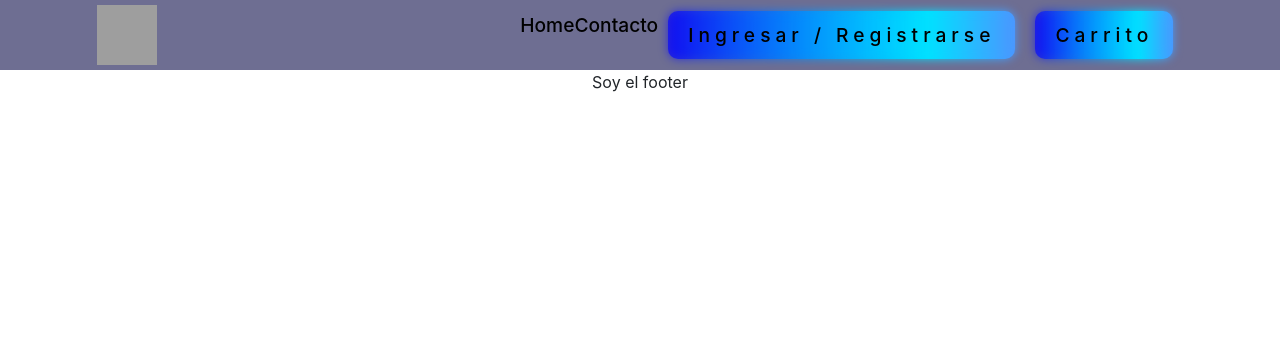
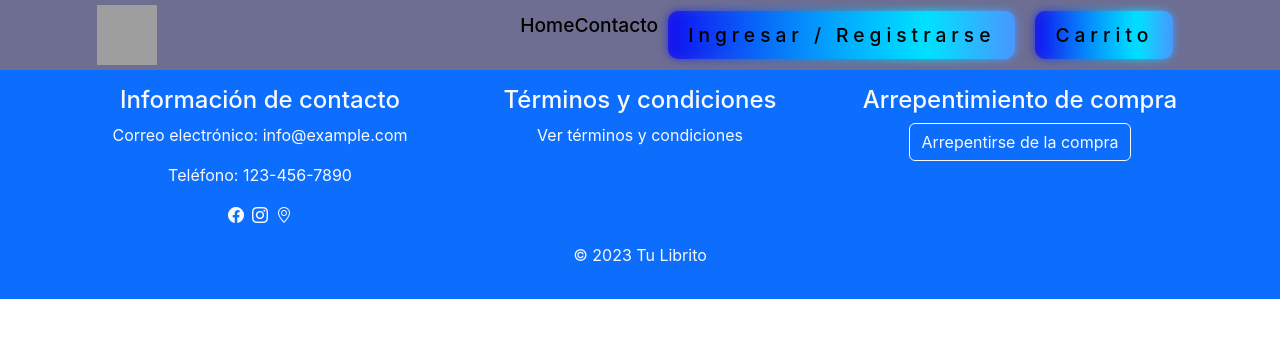
Before and after one commit to MoralesMatiasEzequiel/pf-libreria-FRONT, a React (Create React App) app: page /payment in a window 1280 px wide. Shown: the top 338 px of the page. Built offline with nearby package versions, Linux system fonts and the light colour scheme; grey boxes are pictures that could not be loaded.

Commit message:
Footer Comenzado

```diff
--- a/src/components/common/Footer/Footer.jsx
+++ b/src/components/common/Footer/Footer.jsx
@@ -1,11 +1,67 @@
+import React from "react";
+import { Link } from "react-router-dom";
+
 const Footer = () => {
 
-    return(
-        <div>
-            <p>Soy el footer</p>
-        </div>
-    )
+    const localAddress = "Dirección del local"; // Inserta aquí la dirección del local
 
-}
+    const openGoogleMaps = () => {
+        const mapUrl = `https://www.google.com/maps/search/?api=1&query=${encodeURIComponent(
+        localAddress
+        )}`;
+        window.open(mapUrl, "_blank");
+    };
+
+    return (
+        <footer className="bg-primary text-light py-3">
+            <div className="container">
+            <div className="row">
+                <div className="col-md-4">
+                <h4>Información de contacto</h4>
+                <p>Correo electrónico: info@example.com</p>
+                <p>Teléfono: 123-456-7890</p>
+                <div>
+                    <a href="https://www.facebook.com" target="_blank" rel="noopener noreferrer" className="text-light me-2">
+                    <i className="bi bi-facebook"></i>
+                    </a>
+                    <a href="https://www.instagram.com" target="_blank" rel="noopener noreferrer" className="text-light me-2">
+                    <i className="bi bi-instagram"></i>
+                    </a>
+
+                    <i className="bi bi-geo-alt" style={{ cursor: "pointer" }} onClick={openGoogleMaps}></i>
+
+                </div>
+                </div>
+                <div className="col-md-4">
+                <h4>Términos y condiciones</h4>
+                <Link to="/terminos" className="text-light text-decoration-none">
+                    Ver términos y condiciones
+                </Link>
+                </div>
+                <div className="col-md-4">
+                <h4>Arrepentimiento de compra</h4>
+                <button className="btn btn-outline-light" data-bs-toggle="modal" data-bs-target="#arrepentimientoModal">
+                    Arrepentirse de la compra
+                </button>
+                </div>
+            </div>
+            <div className="row mt-3">
+                <div className="col-md-12 text-center">
+                <p>&copy; {new Date().getFullYear()} Tu Librito</p>
+                </div>
+            </div>
+            </div>
+
+            {/* Modal de arrepentimiento de compra */}
+            <div className="modal fade" id="arrepentimientoModal" tabIndex="-1" aria-labelledby="arrepentimientoModalLabel" aria-hidden="true">
+            <div className="modal-dialog">
+                <div className="modal-content">
+                {/* Contenido del modal */}
+                </div>
+            </div>
+            </div>
+        </footer>
+    );
+};
 
 export default Footer;
```
